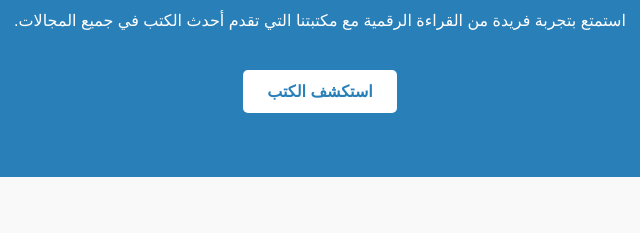
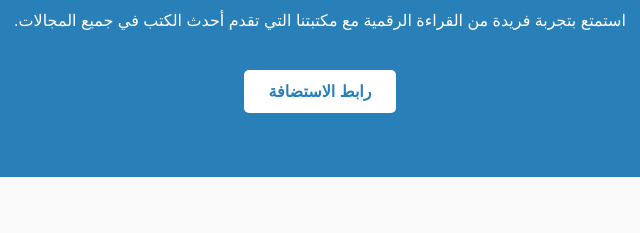
Before and after one commit to ali-kanat/My-project, a plain HTML site: page index.html in a window 1280 px wide. Shown: the part 208-441 px from the top of the page, 320-960 px from the left. Drawn offline with Linux system fonts and the light colour scheme.

Commit message:
update buttun

```diff
--- a/index.html
+++ b/index.html
@@ -22,7 +22,7 @@
         <section class="welcome-section">
             <h1>مرحبًا بكم في المكتبة الرقمية</h1>
             <p>استمتع بتجربة فريدة من القراءة الرقمية مع مكتبتنا التي تقدم أحدث الكتب في جميع المجالات.</p>
-            <a href="books.html" class="explore-btn">استكشف الكتب</a>
+            <a href="https://ali-kanat.github.io/My-project/" class="explore-btn">رابط الاستضافة</a>
         </section>
 
         <section class="features">
```
Also changed, not shown: assets/JS/books.js (line endings or trailing spaces).
